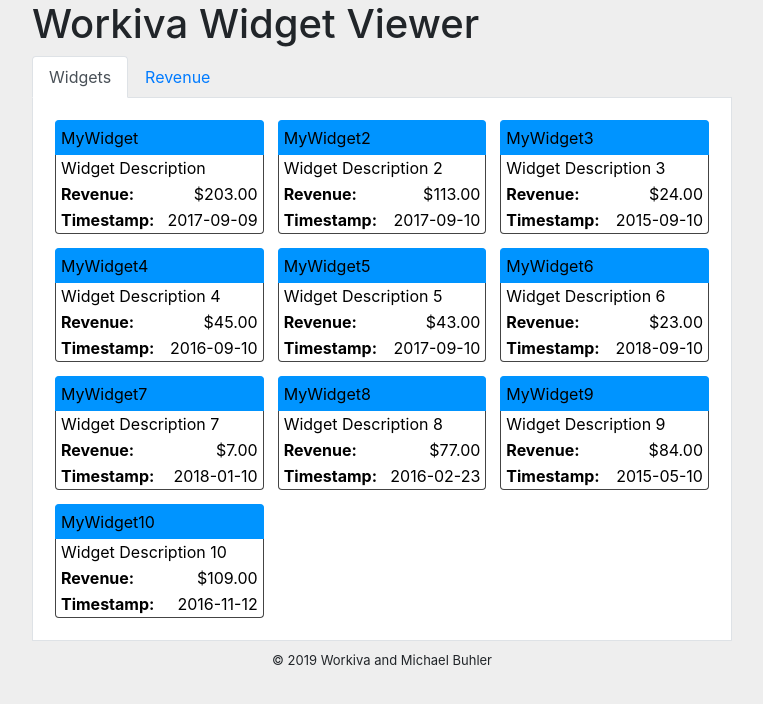
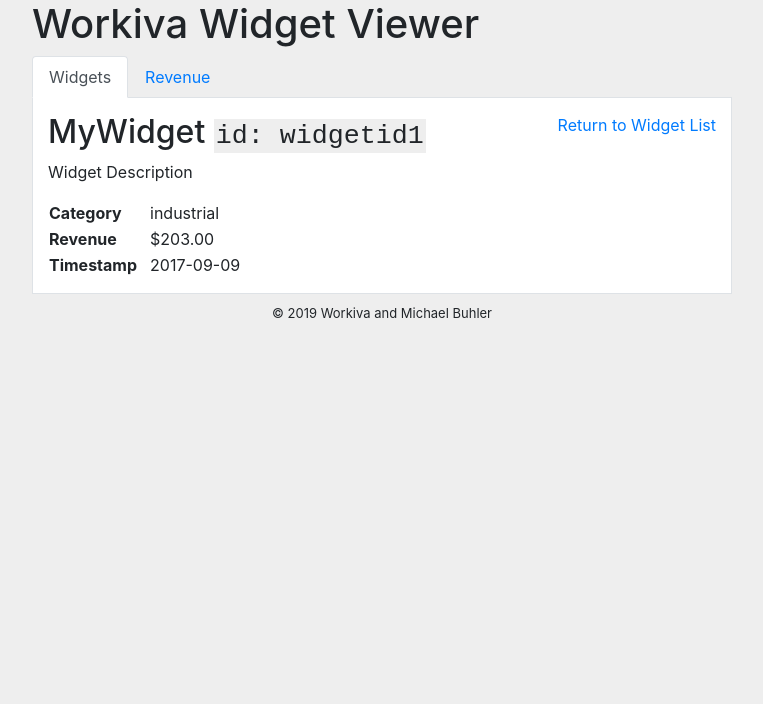
Before and after one commit to MichaelBuhler/workiva-ux-takehome, a React (Create React App) app: page /widgets/widgetid1 in a window 1280 px wide. Before the commit this address led to /widgets. Shown: the top 704 px of the page, without its empty margins (258-1021 px from the left). Built offline with nearby package versions, Linux system fonts and the light colour scheme.

Commit message:
convert: Widget

```diff
--- a/src/components/Container.js
+++ b/src/components/Container.js
@@ -16,6 +16,7 @@
                 <Switch>
                     <Redirect exact from="/" to="/widgets"/>
                     <Route exact path="/widgets" component={Widgets}/>
+                    <Route path="/widgets/:id" component={Widget}/>
                     <Redirect to="/widgets"/>
                 </Switch>
             </div>
--- /dev/null
+++ b/src/components/Widget.css
@@ -0,0 +1,30 @@
+div#widget {
+    padding: 15px;
+}
+
+div#widget div#return-link {
+    float: right;
+}
+
+div#widget h2#widget-name span.widget-id {
+    background-color: #eeeeee;
+    font-family: monospace;
+    font-size: smaller;
+    padding: 2px;
+}
+
+div#widget p#widget-description {
+
+}
+
+div#widget table#widget-details td.label {
+    font-weight: bold;
+    padding-right: 12px;
+}
+
+div#widget table#widget-details td span.money:before {
+    content: "$";
+}
+div#widget table#widget-details td span.money:after {
+    content: ".00";
+}
--- /dev/null
+++ b/src/components/Widget.js
@@ -0,0 +1,79 @@
+import React from 'react';
+
+import { Alert } from 'react-bootstrap';
+import { Link } from 'react-router-dom';
+
+import Loading from './Loading';
+
+import widgetData from '../widget-data';
+
+import './Widget.css';
+
+export default class extends React.Component {
+    constructor (props) {
+        super(props);
+        this.state = {
+            loading: true,
+            widget: null
+        };
+    }
+    componentDidMount () {
+        // TODO abstract into service call
+        setTimeout(() => {
+            this.setState({
+                loading: false,
+                widget: widgetData.find(widget => widget.id === this.props.match.params.id)
+            })
+        }, 300);
+    }
+    render () {
+        const { loading, widget } = this.state;
+        if (loading) {
+            return <Loading/>
+        }
+        if (widget) {
+            return <div id="widget">
+                <div id="return-link">
+                    <Link to="/widgets">Return to Widget List</Link>
+                </div>
+                <h2 id="widget-name">
+                    {widget.name} <span className="widget-id">id: {widget.id}</span>
+                </h2>
+                <p id="widget-description">
+                    {widget.description}
+                </p>
+                <table id="widget-details">
+                    <tbody>
+                        <tr>
+                            <td className="label">
+                                Category
+                            </td>
+                            <td>
+                                {widget.category}
+                            </td>
+                        </tr>
+                        <tr>
+                            <td className="label">
+                                Revenue
+                            </td>
+                            <td>
+                                <span className="money">{widget.revenue}</span>
+                            </td>
+                        </tr>
+                        <tr>
+                            <td className="label">
+                                Timestamp
+                            </td>
+                            <td>
+                                {widget.timestamp}
+                            </td>
+                        </tr>
+                    </tbody>
+                </table>
+            </div>
+        }
+        return <div id="widget">
+            <Alert variant="danger">Widget not found!</Alert>
+        </div>
+    }
+}
```
Also changed, not shown: static/js/pages/widget.js (deleted), views/pages/widget.ejs (deleted).
